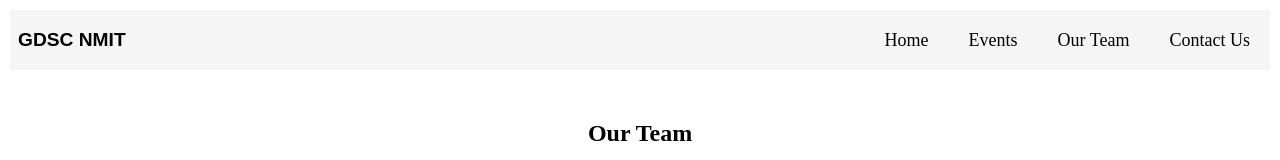
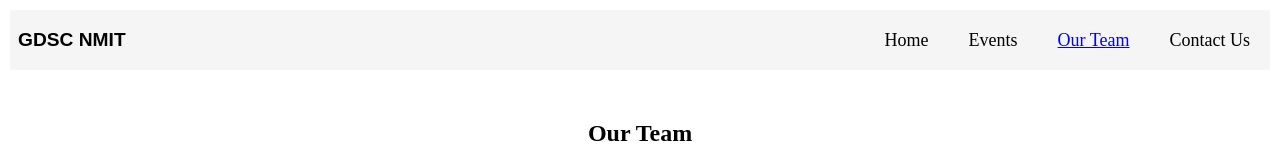
Before and after one commit to Anjali0048/GDSC-NMIT, a plain HTML site: page OurTeam.html in a window 1280 px wide. Shown: the top 160 px of the page. Drawn offline with Linux system fonts and the light colour scheme.

Commit message:
Update OurTeam.html

```diff
--- a/OurTeam.html
+++ b/OurTeam.html
@@ -25,7 +25,7 @@
             <ul>
                 <li><a href="/">Home</a></li>
                 <li><a href="Events.html">Events</a></li>
-                <li><a href="OurTeam.html">Our Team</a></li>
+                <li><a class="active" href="OurTeam.html">Our Team</a></li>
                 <li><a href="Contact.html">Contact Us</a></li>
             </ul>
         </div>
```
